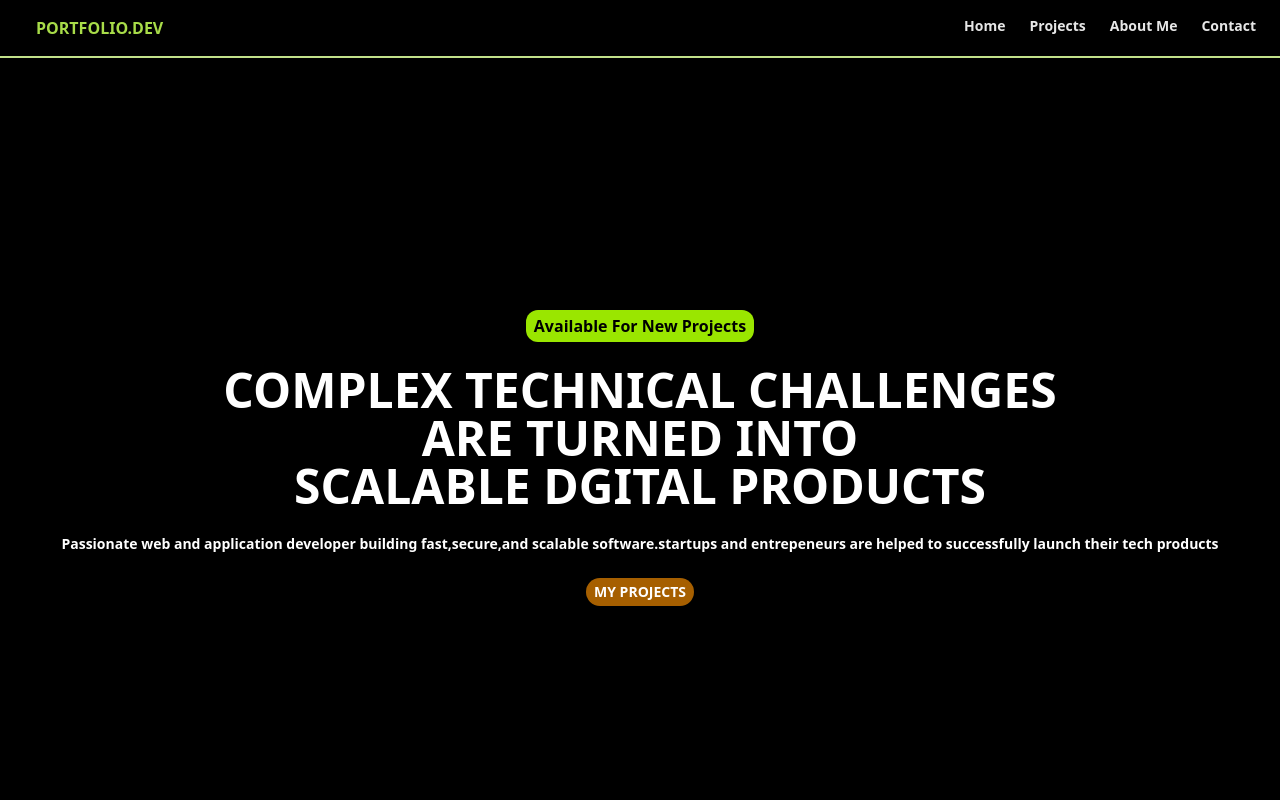
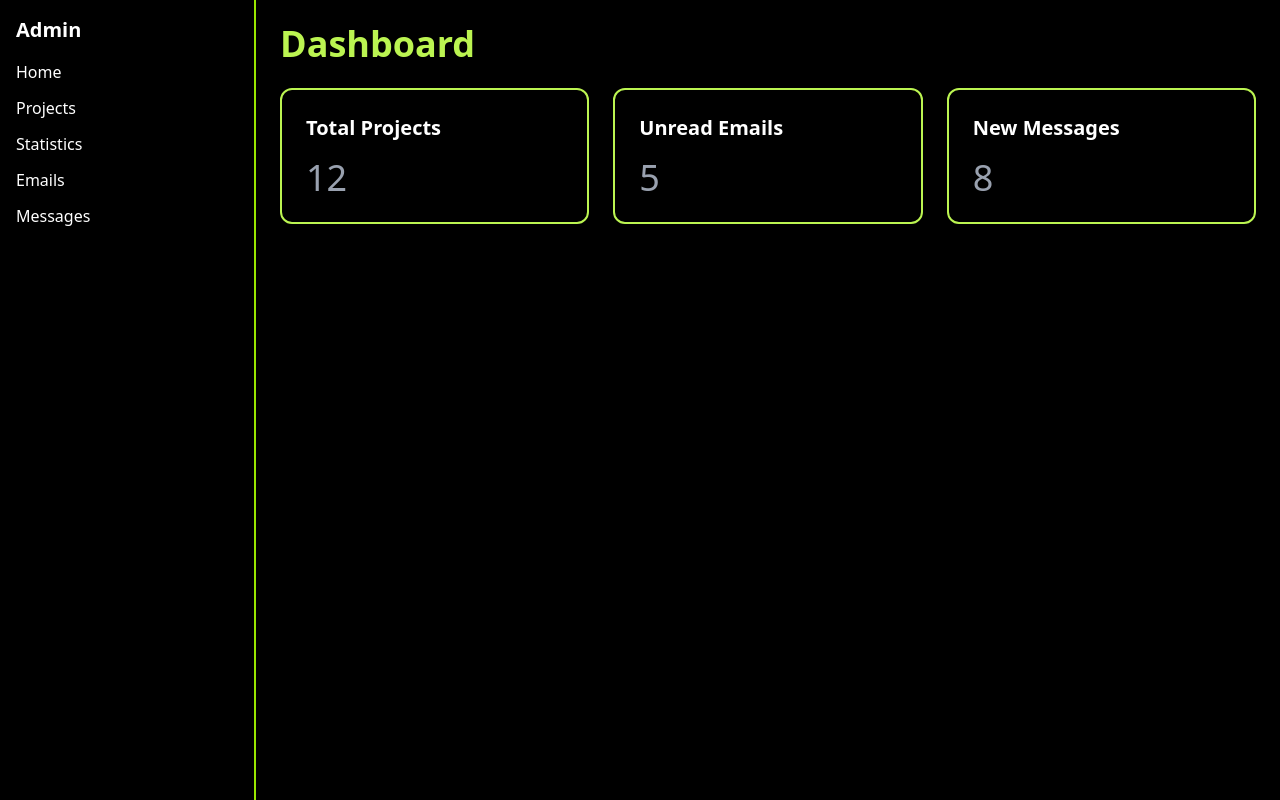
Before and after one commit to karim-el-zohbi/portfolio-card, a React (Vite) app: page /admin in a window 1280 px wide. Shown: the top 800 px of the page. Built offline with nearby package versions, Linux system fonts and the light colour scheme.

Commit message:
adding the admin layout and routes

```diff
--- a/src/App.jsx
+++ b/src/App.jsx
@@ -1,14 +1,20 @@
-import "./App.css";
+import React from "react";
+import { BrowserRouter, Routes, Route } from "react-router-dom";
+import Navbar from "./component/Navbar";
+import Footer from "./pages/Footer";
 import Home from "./pages/Home";
-import Navbar from "./component/Navbar";
-import { Element } from "react-scroll";
-import { BrowserRouter, Routes, Route } from "react-router-dom";
 import Projects from "./pages/Projects";
-import React from "react";
-import ScrollToTopButton from "./assets/button/Scrollbtn";
 import AboutMe from "./pages/Aboutme";
 import Contact from "./pages/Contactme";
-import Footer from "./pages/Footer";
+import ScrollToTopButton from "./assets/button/Scrollbtn";
+
+import AdminLayout from "./admin-card/admin/AdminLayout";
+import AdminHome from "./admin-card/admin/pages/AdminHome";
+import AdminProjects from "./admin-card/admin/pages/AdminProjects";
+import AdminStats from "./admin-card/admin/pages/AdminStats";
+import AdminEmails from "./admin-card/admin/pages/AdminEmails";
+import AdminMessages from "./admin-card/admin/pages/AdminMessages";
+
 import Tictactoe from "./pages/projects/tictactoe";
 import Sefactory from "./pages/projects/sefactory";
 import Weatherapp from "./pages/projects/Weatherapp";
@@ -16,21 +22,35 @@ import Weatherapp from "./pages/projects/Weatherapp";
 function App() {
   return (
     <BrowserRouter>
-      <Element>
-        <Navbar />
-        <Home />
+      <Routes>
+        <Route
+          path="/"
+          element={
+            <>
+              <Navbar />
+              <Home />
+              <Projects />
+              <AboutMe />
+              <Contact />
+            </>
+          }
+        />
 
-        <Routes>
-          <Route path="/" element={<Projects />} />
-          <Route path="/tictactoe" element={<Tictactoe />} />
-          <Route path="/sefactory" element={<Sefactory />} />{" "}
-          <Route path="/weatherapp" element={<Weatherapp />} />
-        </Routes>
-        <AboutMe />
-        <Contact />
-        <Footer />
-        <ScrollToTopButton />
-      </Element>
+        <Route path="/tictactoe" element={<Tictactoe />} />
+        <Route path="/sefactory" element={<Sefactory />} />
+        <Route path="/weatherapp" element={<Weatherapp />} />
+
+        <Route path="/admin" element={<AdminLayout />}>
+          <Route index element={<AdminHome />} />
+          <Route path="projects" element={<AdminProjects />} />
+          <Route path="stats" element={<AdminStats />} />
+          <Route path="emails" element={<AdminEmails />} />
+          <Route path="messages" element={<AdminMessages />} />
+        </Route>
+      </Routes>
+
+      <Footer />
+      <ScrollToTopButton />
     </BrowserRouter>
   );
 }
--- /dev/null
+++ b/src/admin-card/admin/AdminLayout.jsx
@@ -0,0 +1,16 @@
+import { Outlet } from "react-router-dom";
+import React from "react";
+import AdminSidebar from "./Sidebar";
+
+export default function AdminLayout() {
+  return (
+    <div className="flex">
+      <AdminSidebar />
+
+      {/* Child admin pages render here */}
+      <div className="flex-1 p-6">
+        <Outlet />
+      </div>
+    </div>
+  );
+}
--- /dev/null
+++ b/src/admin-card/admin/Sidebar.jsx
@@ -0,0 +1,20 @@
+import { NavLink } from "react-router-dom";
+import React from "react";
+
+export default function Sidebar() {
+  return (
+    <aside className="w-64 h-screen bg-black border-r-2 border-r-lime-400 text-white p-4">
+      <h2 className="text-xl font-bold mb-4">Admin</h2>
+
+      <nav className="flex flex-col gap-3">
+        <NavLink to="/admin" end>
+          Home
+        </NavLink>
+        <NavLink to="/admin/projects">Projects</NavLink>
+        <NavLink to="/admin/stats">Statistics</NavLink>
+        <NavLink to="/admin/emails">Emails</NavLink>
+        <NavLink to="/admin/messages">Messages</NavLink>
+      </nav>
+    </aside>
+  );
+}
--- /dev/null
+++ b/src/admin-card/admin/pages/AdminEmails.jsx
@@ -0,0 +1,13 @@
+import React from "react";
+
+export default function AdminEmails() {
+  return (
+    <div>
+      <h1 className="text-3xl font-bold text-lime-300 mb-6">Emails</h1>
+
+      <div className="bg-black border-2 border-lime-300 p-6 rounded-xl">
+        <p className="text-gray-300">Email inbox view coming soon...</p>
+      </div>
+    </div>
+  );
+}
--- /dev/null
+++ b/src/admin-card/admin/pages/AdminHome.jsx
@@ -0,0 +1,25 @@
+import React from "react";
+export default function AdminHome() {
+  return (
+    <div>
+      <h1 className="text-4xl font-bold text-lime-300 mb-6">Dashboard</h1>
+
+      <div className="grid grid-cols-3 gap-6">
+        <div className="bg-black border-2 border-lime-300 p-6 rounded-xl shadow hover:shadow-lime-300 transition">
+          <h2 className="text-xl font-bold text-white">Total Projects</h2>
+          <p className="text-gray-400 text-4xl mt-4">12</p>
+        </div>
+
+        <div className="bg-black border-2 border-lime-300 p-6 rounded-xl shadow hover:shadow-lime-300 transition">
+          <h2 className="text-xl font-bold text-white">Unread Emails</h2>
+          <p className="text-gray-400 text-4xl mt-4">5</p>
+        </div>
+
+        <div className="bg-black border-2 border-lime-300 p-6 rounded-xl shadow hover:shadow-lime-300 transition">
+          <h2 className="text-xl font-bold text-white">New Messages</h2>
+          <p className="text-gray-400 text-4xl mt-4">8</p>
+        </div>
+      </div>
+    </div>
+  );
+}
--- /dev/null
+++ b/src/admin-card/admin/pages/AdminMessages.jsx
@@ -0,0 +1,13 @@
+import React from "react";
+
+export default function AdminMessages() {
+  return (
+    <div>
+      <h1 className="text-3xl font-bold text-lime-300 mb-6">Messages</h1>
+
+      <div className="bg-black border-2 border-lime-300 p-6 rounded-xl">
+        <p className="text-gray-300">User messages will appear here...</p>
+      </div>
+    </div>
+  );
+}
--- /dev/null
+++ b/src/admin-card/admin/pages/AdminProjects.jsx
@@ -0,0 +1,20 @@
+import React from "react";
+export default function AdminProjects() {
+  return (
+    <div>
+      <h1 className="text-3xl font-bold text-lime-300 mb-6">Manage Projects</h1>
+
+      <div className="space-y-4">
+        <div className="bg-black border-2 border-lime-300 p-4 rounded-xl flex justify-between">
+          <span className="text-white">Tic Tac Toe</span>
+          <button className="text-lime-300 hover:text-white">Edit</button>
+        </div>
+
+        <div className="bg-black border-2 border-lime-300 p-4 rounded-xl flex justify-between">
+          <span className="text-white">Weather App</span>
+          <button className="text-lime-300 hover:text-white">Edit</button>
+        </div>
+      </div>
+    </div>
+  );
+}
--- /dev/null
+++ b/src/admin-card/admin/pages/AdminStats.jsx
@@ -0,0 +1,12 @@
+import React from "react";
+export default function AdminStats() {
+  return (
+    <div>
+      <h1 className="text-3xl font-bold text-lime-300 mb-6">Statistics</h1>
+
+      <div className="bg-black border-2 border-lime-300 p-6 rounded-xl shadow">
+        <p className="text-gray-300">Charts & analytics will go here.</p>
+      </div>
+    </div>
+  );
+}
```
